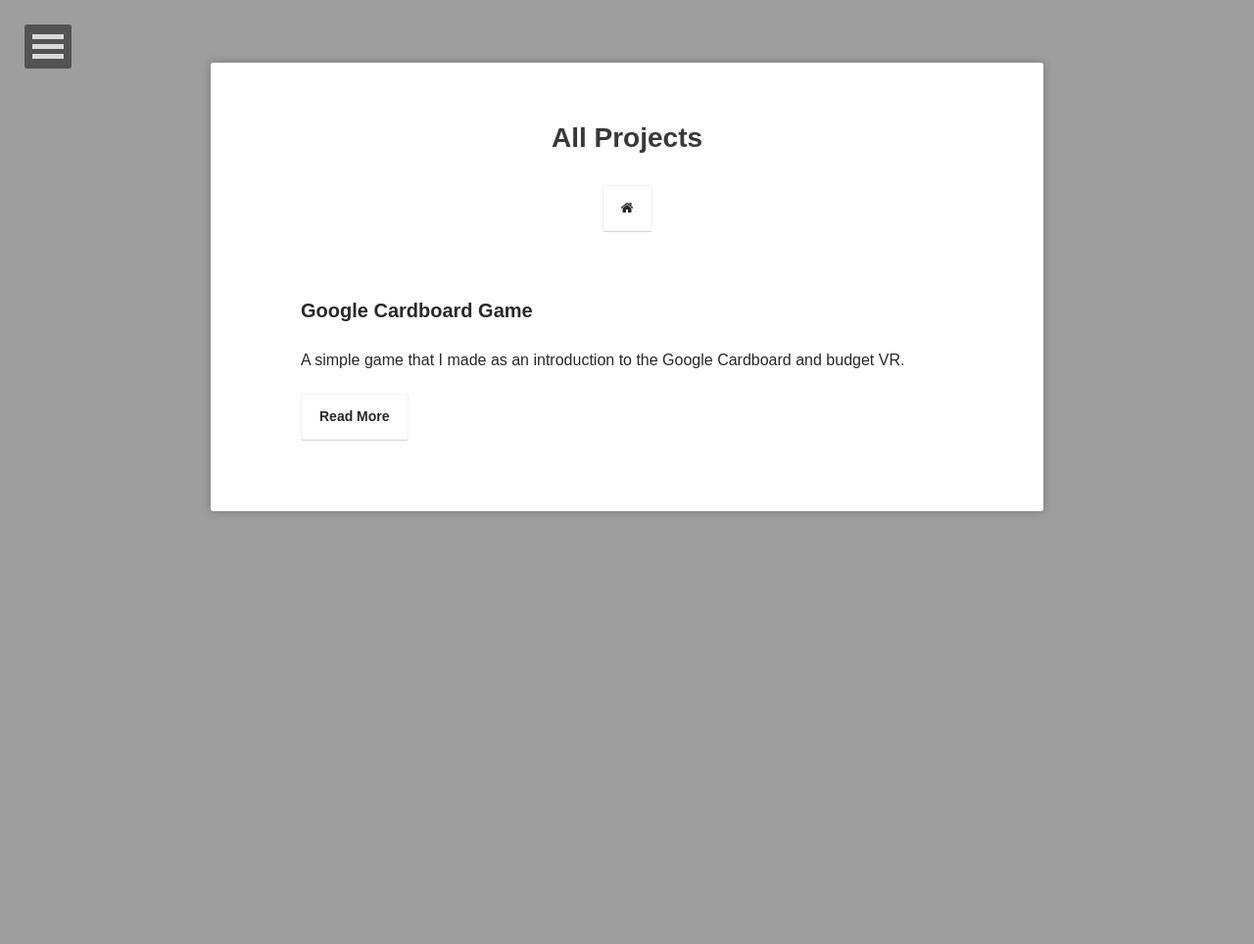
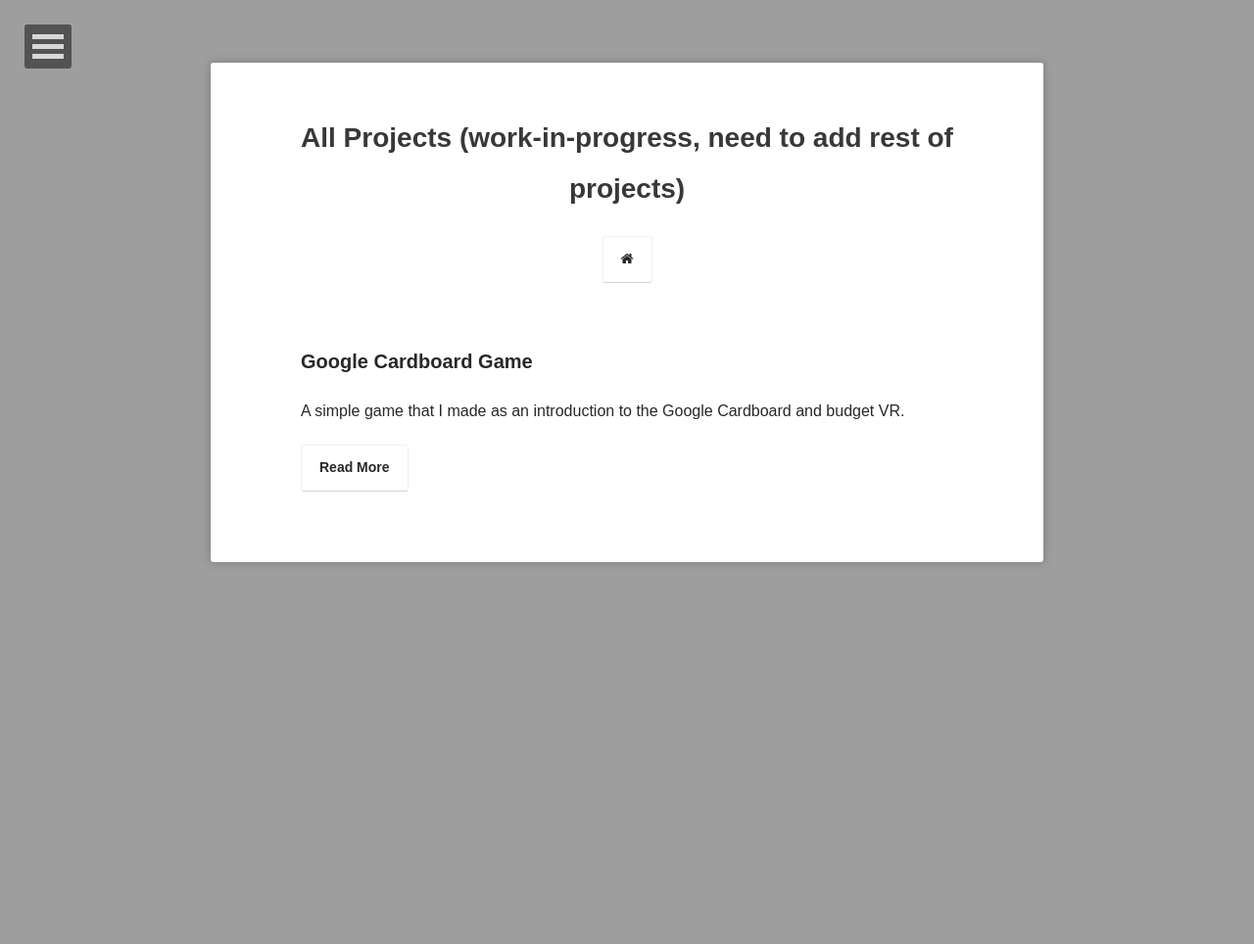
Before and after one commit to rjdean123/rjdean123.github.io, a Jekyll site: the page built from projects/index.md, in a window 1280 px wide. Shown: the whole page at 98% size. Built offline with Jekyll 4.4.1, drawn with Linux system fonts in a browser that asks for light colours; some web fonts are replaced.

Commit message:
Update index.md

```diff
--- a/projects/index.md
+++ b/projects/index.md
@@ -1,5 +1,5 @@
 ---
 layout: project
-title: All Projects
+title: All Projects (work-in-progress, need to add rest of projects)
 excerpt: "A List of Projects"
 ---
```
